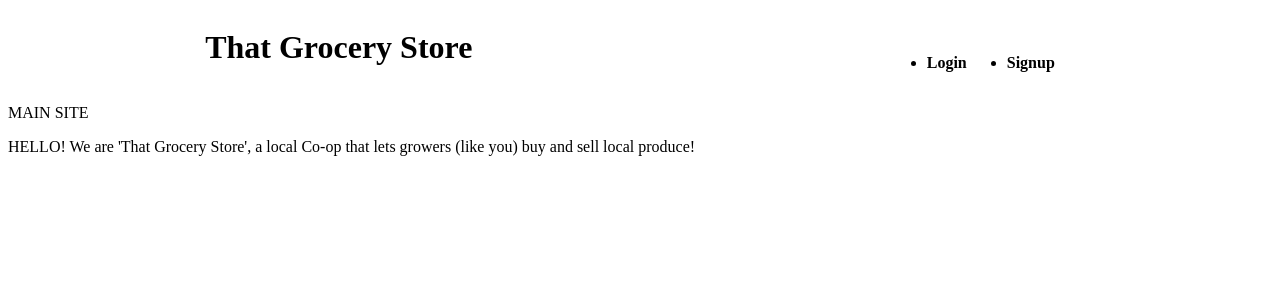
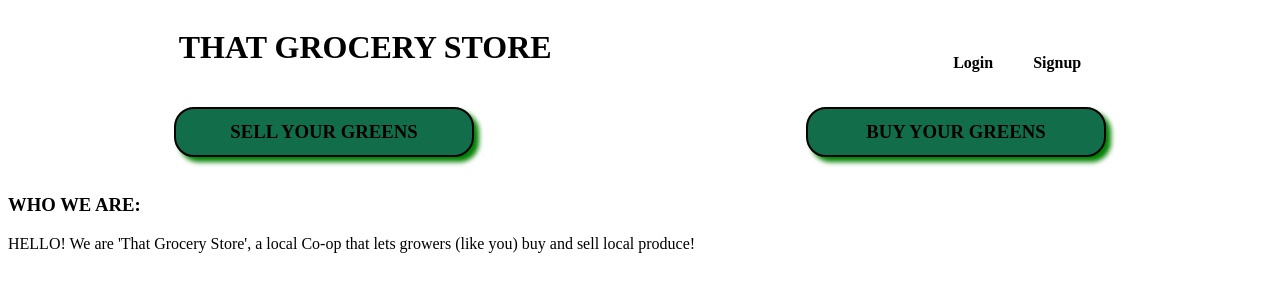
Before and after one commit to bongomin256/That_Grocery_Store, a React (Create React App) app in the folder client/: page / in a window 1280 px wide. Shown: the top 300 px of the page. Built offline with nearby package versions, Linux system fonts and the light colour scheme.

Commit message:
Working on graphQL login functionality

```diff
--- a/client/src/App.js
+++ b/client/src/App.js
@@ -14,7 +14,7 @@ import Home from "./pages/Home";
 
 import Nav from "./components/Nav";
 
-/* -----------------------------------------------------------------
+
 
 // Construct our main GraphQL API endpoint
 const httpLink = createHttpLink({
@@ -40,15 +40,12 @@ const client = new ApolloClient({
   cache: new InMemoryCache(),
 });
 
---------------------------------------------------------------------- */
-
 function App() {
   return (
-    // <ApolloProvider client={client}>
+    <ApolloProvider client={client}>
       <Router>
         <div className="flex-column justify-flex-start min-100-vh">
           <Nav />
-          <p>MAIN SITE</p>
           <div className="container">
             <Routes>
               <Route path="/" element={<Home />} />
@@ -56,10 +53,9 @@ function App() {
               <Route path="/signup" element={<Signup />} />
             </Routes>
           </div>
-          {/* <Footer /> */}
         </div>
       </Router>
-    // </ApolloProvider>
+    </ApolloProvider>
   );
 }
 
--- a/client/src/components/Nav/index.js
+++ b/client/src/components/Nav/index.js
@@ -5,9 +5,9 @@ import { Link } from 'react-router-dom';
 function Nav() {
     return (
         <div className="flex-row">
-        <h1>
+        <h1 className='hover_1'>
             <Link to="/">
-                That Grocery Store
+                THAT GROCERY STORE
             </Link>
         </h1>
 
--- a/client/src/index.css
+++ b/client/src/index.css
@@ -1,6 +1,14 @@
+:root {
+  --button_color: rgb(17, 109, 74);
+  --button_color_hover:  rgb(17, 109, 74, 0.5);
+}
+
 * {
   box-sizing: border-box;
 }
+
+
+/* ------------------ STARTING HTML ELEMENT STYLING ------------------ */
 
 a {
   color: black;
@@ -10,17 +18,20 @@ a {
   align-items: center;
 }
 
-a:hover {
+li > a:hover {
   color: forestgreen;
   text-decoration: underline;
-  font-weight: bolder;
+  font-weight: bold;
 }
 
 ul {
+  display: flex;
   list-style-type: disc;
   align-self: flex-end;
   align-items: center;
 }
+
+/* ------------------ STARTING CLASS BASED CSS STYLING ------------------ */
 
 .flex-row {
   display: flex;
@@ -30,9 +41,39 @@ ul {
   align-items: center;
 }
 
-
+/* ------------------ STARTING CUSTOM CLASSES ------------------ */
 
 .navItem {
   margin-left: 20px;
   margin-right: 20px;
+  display: flex;
+  align-items: center;
+  justify-content: center;
 }
+
+.fakeButton {
+  display: flex;
+  background-color: var(--button_color);
+  border-radius: 20px;
+  border: 2px solid black;
+  box-shadow: 5px 5px 5px green;
+  width: 300px;
+  height: 50px;
+  align-items: center; /* vertical center w/ display: flex*/
+  justify-content: center; /* horizontal center w/ display: flex*/
+}
+
+.fakeButton:hover {
+  background-color: var(--button_color_hover);
+  text-shadow: 1px 1px 1px white;
+}
+
+.fakeButton > a:hover {
+  color: black;
+}
+
+.hover_1:hover {
+  color: forestgreen;
+  text-decoration: underline;
+  font-weight: bolder;
+}
--- a/client/src/pages/Home.js
+++ b/client/src/pages/Home.js
@@ -1,9 +1,28 @@
 import React from 'react';
+import { Link } from 'react-router-dom';
 
 const Home = () => {
     return (
         <div>
-            <p>HELLO! We are 'That Grocery Store', a local Co-op that lets growers (like you) buy and sell local produce!</p>
+            <div className='flex-row'>
+                <Link to="/login">
+                    <h3 className='fakeButton'>
+                        SELL YOUR GREENS
+                    </h3>
+                </Link>
+
+                <Link to="/login">
+                    <h3 className='fakeButton'>
+                        BUY YOUR GREENS
+                    </h3>
+                </Link>
+            </div>
+            <h3>
+                WHO WE ARE:
+            </h3>
+            <p>
+                HELLO! We are 'That Grocery Store', a local Co-op that lets growers (like you) buy and sell local produce!
+            </p>
         </div>
     )
 }
```
Also changed, not shown: 1 other file (tests, documents, lock files or other folders).
